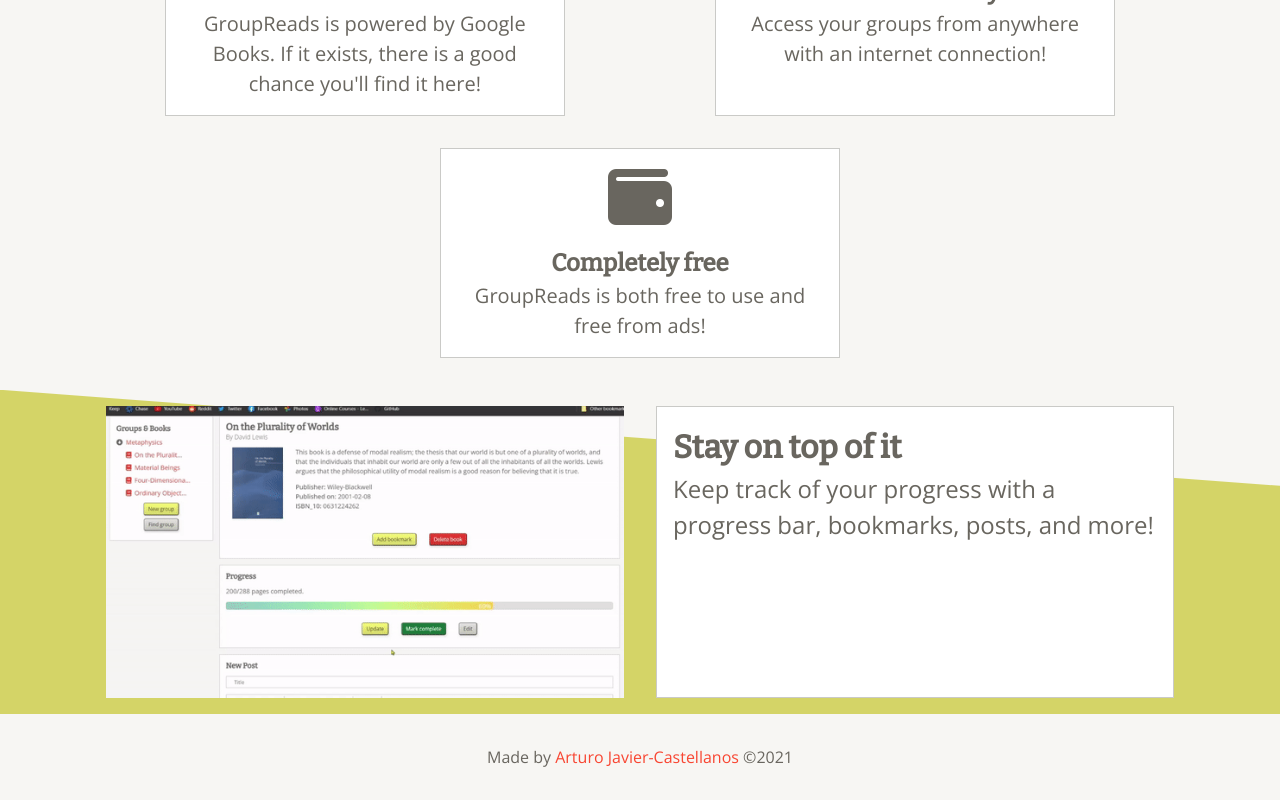
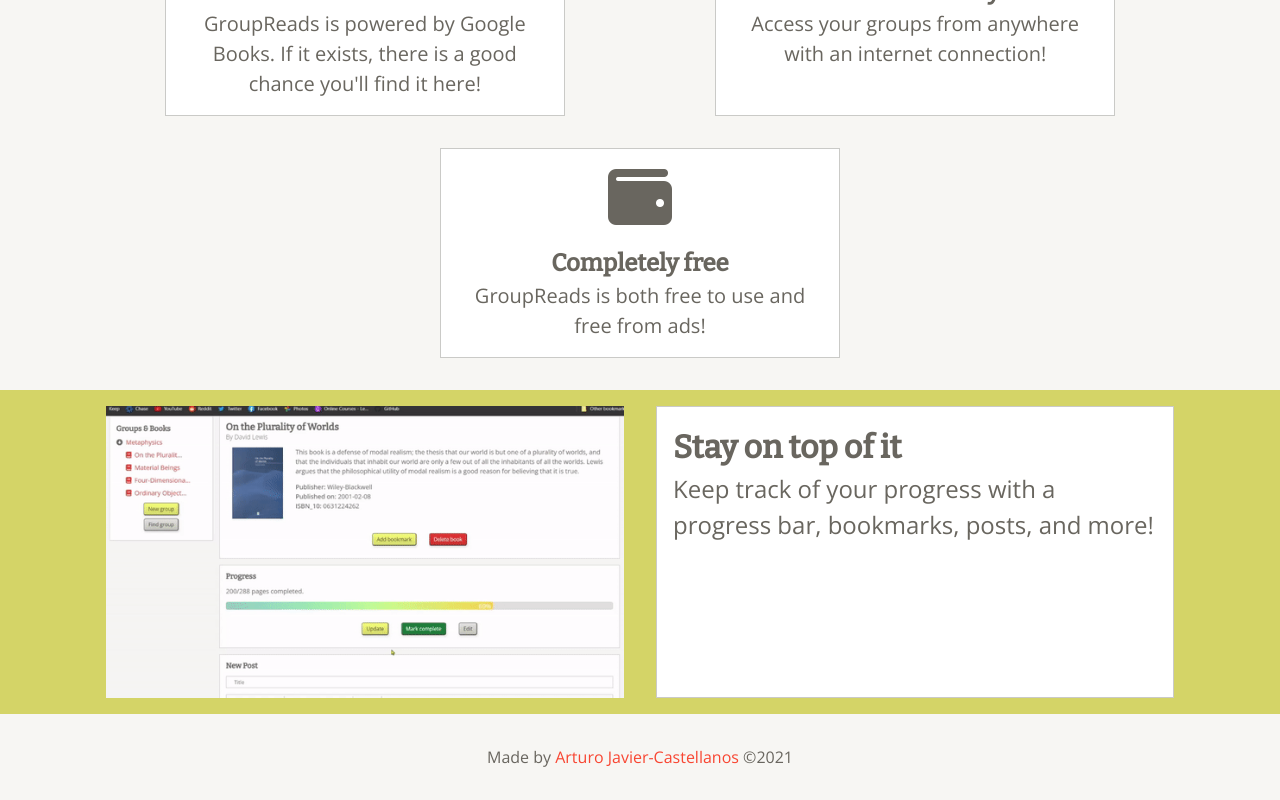
Before and after one commit to arturo-jc/groupreads, a React (Create React App) app in the folder client/: page / in a window 1280 px wide. Shown: the part 873-1673 px from the top of the page. Built offline with nearby package versions, Linux system fonts and the light colour scheme.

Commit message:
Modify landing

```diff
--- a/client/src/components/home/Landing.js
+++ b/client/src/components/home/Landing.js
@@ -54,7 +54,6 @@
                         </div>
                     </section>
                 <section className='section-three'>
-                <div className="fake-element"></div>
                     <div className="wrapper">
                     <div className="row">
                             <div className="col-50 pad">
```
